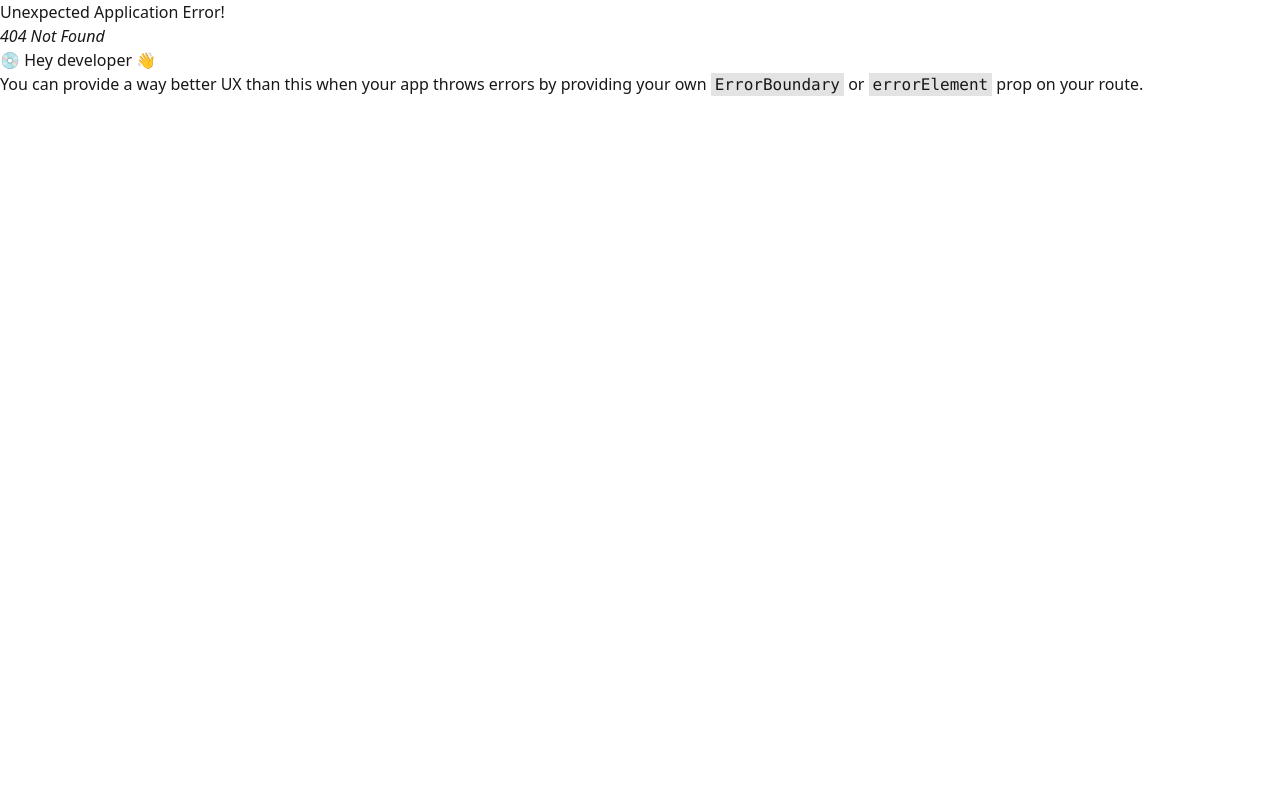
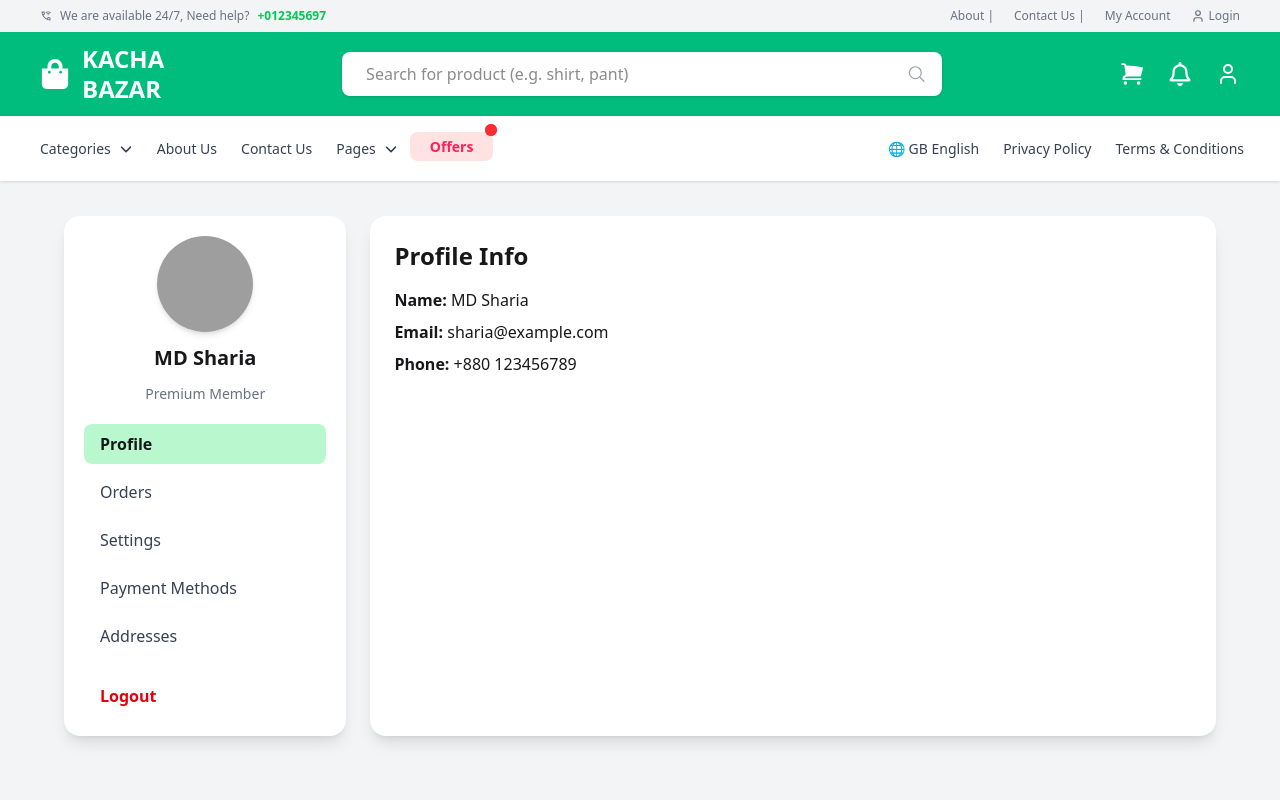
Before and after one commit to mdsharia4613/Kacha_Bazer, a React (Vite) app: page /userprofile in a window 1280 px wide. Before the commit this address had no page. Shown: the top 800 px of the page. Built offline with nearby package versions, Linux system fonts and the light colour scheme; grey boxes are pictures that could not be loaded.

Commit message:
user profile

```diff
--- a/src/Components/Navber/Navber.jsx
+++ b/src/Components/Navber/Navber.jsx
@@ -22,7 +22,7 @@ const Navber = ({ productCount, cartItems, handleIncrease, handleDecrease, handl
         <>
             <li><NavLink to="about">About |</NavLink></li>
             <li><NavLink to="contact">Contact Us |</NavLink></li>
-            <li><NavLink to="account">My Account</NavLink></li>
+            <li><NavLink to="/userprofile">My Account</NavLink></li>
             <li className="flex items-center gap-1">
                 <User size={14} />
                 <NavLink to="/login">Login</NavLink>
@@ -415,7 +415,9 @@ const Navber = ({ productCount, cartItems, handleIncrease, handleDecrease, handl
                                 )}
                             </div>
                             <FaRegBell className="cursor-pointer hover:text-yellow-300 transition" />
-                            <User className="cursor-pointer hover:text-yellow-300 transition" />
+                            <Link to="/userprofile">
+                                <User className="cursor-pointer hover:text-yellow-300 transition" />
+                            </Link>
                         </div>
                     </div>
                 </div>
--- /dev/null
+++ b/src/Components/userprofile/UserProfile.jsx
@@ -0,0 +1,127 @@
+import React, { useState } from "react";
+import { Link } from "react-router-dom";
+
+const UserProfile = () => {
+    const [activeTab, setActiveTab] = useState("profile");
+
+    const user = {
+        name: "MD Sharia",
+        email: "sharia@example.com",
+        phone: "+880 123456789",
+        membership: "Premium",
+        profilePicture: "https://i.pravatar.cc/150?img=12"
+    };
+
+    const orders = [
+        { id: 1, product: "Product A", date: "2025-11-20", status: "Delivered", price: "$25" },
+        { id: 2, product: "Product B", date: "2025-11-22", status: "Processing", price: "$40" },
+    ];
+
+    const addresses = [
+        { id: 1, label: "Home", details: "Dhaka, Bangladesh" },
+        { id: 2, label: "Office", details: "Chittagong, Bangladesh" },
+    ];
+
+    return (
+        <div className="min-h-screen bg-gray-100 p-4 md:p-10 mt-44">
+            <div className="max-w-6xl mx-auto flex flex-col md:flex-row gap-6">
+
+                {/* Sidebar */}
+                <div className="md:w-1/4 bg-white rounded-2xl shadow-lg p-5 space-y-4">
+                    <div className="flex flex-col items-center space-y-3">
+                        <img src={user.profilePicture} alt="Profile" className="w-24 h-24 rounded-full shadow-md" />
+                        <h2 className="font-bold text-xl">{user.name}</h2>
+                        <p className="text-sm text-gray-500">{user.membership} Member</p>
+                    </div>
+
+                    {/* Navigation */}
+                    <nav className="mt-5 flex flex-col space-y-2">
+                        {[
+                            { id: "profile", label: "Profile" },
+                            { id: "orders", label: "Orders" },
+                            { id: "settings", label: "Settings" },
+                            { id: "payment", label: "Payment Methods" },
+                            { id: "addresses", label: "Addresses" },
+                        ].map((tab) => (
+                            <button
+                                key={tab.id}
+                                onClick={() => setActiveTab(tab.id)}
+                                className={`w-full text-left px-4 py-2 rounded-lg hover:bg-green-100 transition-all ${activeTab === tab.id ? "bg-green-200 font-semibold" : "text-gray-700"
+                                    }`}
+                            >
+                                {tab.label}
+                            </button>
+                        ))}
+                        <Link to="/login"><button className="w-full text-left px-4 py-2 rounded-lg hover:bg-red-100 text-red-600 font-semibold mt-3">
+                            Logout
+                        </button></Link>
+                    </nav>
+                </div>
+
+                {/* Main Content */}
+                <div className="md:w-3/4 bg-white rounded-2xl shadow-lg p-6">
+                    {activeTab === "profile" && (
+                        <div>
+                            <h2 className="text-2xl font-bold mb-4">Profile Info</h2>
+                            <div className="space-y-2">
+                                <p><span className="font-semibold">Name:</span> {user.name}</p>
+                                <p><span className="font-semibold">Email:</span> {user.email}</p>
+                                <p><span className="font-semibold">Phone:</span> {user.phone}</p>
+                            </div>
+                        </div>
+                    )}
+
+                    {activeTab === "orders" && (
+                        <div>
+                            <h2 className="text-2xl font-bold mb-4">My Orders</h2>
+                            <div className="space-y-3">
+                                {orders.map(order => (
+                                    <div key={order.id} className="p-4 bg-gray-50 rounded-xl shadow-sm flex justify-between items-center">
+                                        <div>
+                                            <p className="font-semibold">{order.product}</p>
+                                            <p className="text-sm text-gray-500">{order.date}</p>
+                                        </div>
+                                        <div className="text-right">
+                                            <p className={`${order.status === "Delivered" ? "text-green-600" : "text-yellow-600"} font-semibold`}>{order.status}</p>
+                                            <p className="text-gray-700">{order.price}</p>
+                                        </div>
+                                    </div>
+                                ))}
+                            </div>
+                        </div>
+                    )}
+
+                    {activeTab === "settings" && (
+                        <div>
+                            <h2 className="text-2xl font-bold mb-4">Account Settings</h2>
+                            <p className="text-gray-600">Here you can change password, email preferences, privacy settings, etc.</p>
+                        </div>
+                    )}
+
+                    {activeTab === "payment" && (
+                        <div>
+                            <h2 className="text-2xl font-bold mb-4">Payment Methods</h2>
+                            <p className="text-gray-600">Saved credit/debit cards, Paypal, etc.</p>
+                        </div>
+                    )}
+
+                    {activeTab === "addresses" && (
+                        <div>
+                            <h2 className="text-2xl font-bold mb-4">My Addresses</h2>
+                            <div className="space-y-3">
+                                {addresses.map(addr => (
+                                    <div key={addr.id} className="p-4 bg-gray-50 rounded-xl shadow-sm flex justify-between">
+                                        <p className="font-semibold">{addr.label}</p>
+                                        <p className="text-gray-500">{addr.details}</p>
+                                    </div>
+                                ))}
+                            </div>
+                        </div>
+                    )}
+                </div>
+            </div>
+        </div>
+    );
+};
+
+export default UserProfile;
--- a/src/main.jsx
+++ b/src/main.jsx
@@ -17,6 +17,7 @@ import Terms from './Components/Trems/Terms';
 import Login from './pages/Login';
 import UserProvider from './UserContext';
 import AuthLayout from './AuthLayout';
+import UserProfile from './Components/userprofile/UserProfile';
 
 const router = createBrowserRouter([
   {
@@ -55,6 +56,10 @@ const router = createBrowserRouter([
         path: '/product/:id',
         element: <ProductDetails></ProductDetails>
       },
+      {
+        path: "userprofile",
+        element: <UserProfile></UserProfile>
+      }
 
     ]
   },
```
